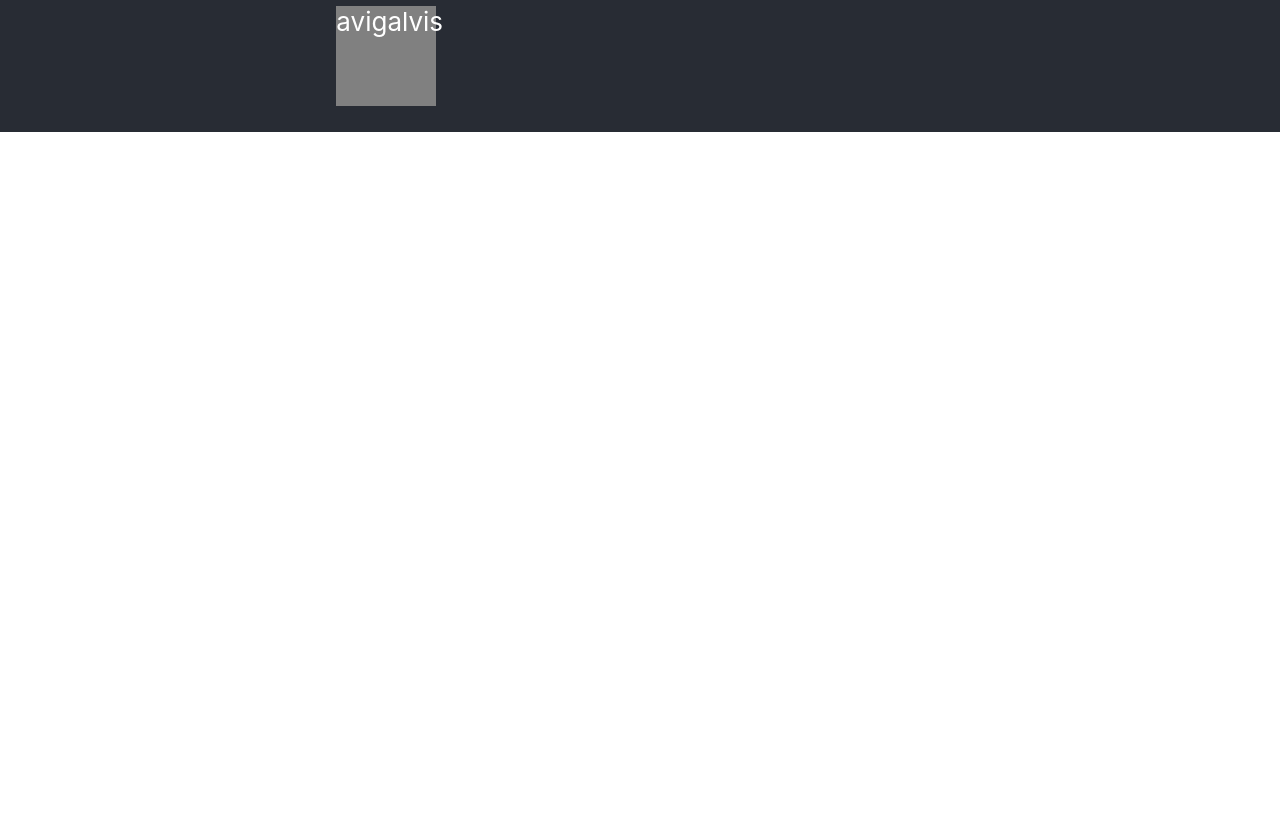
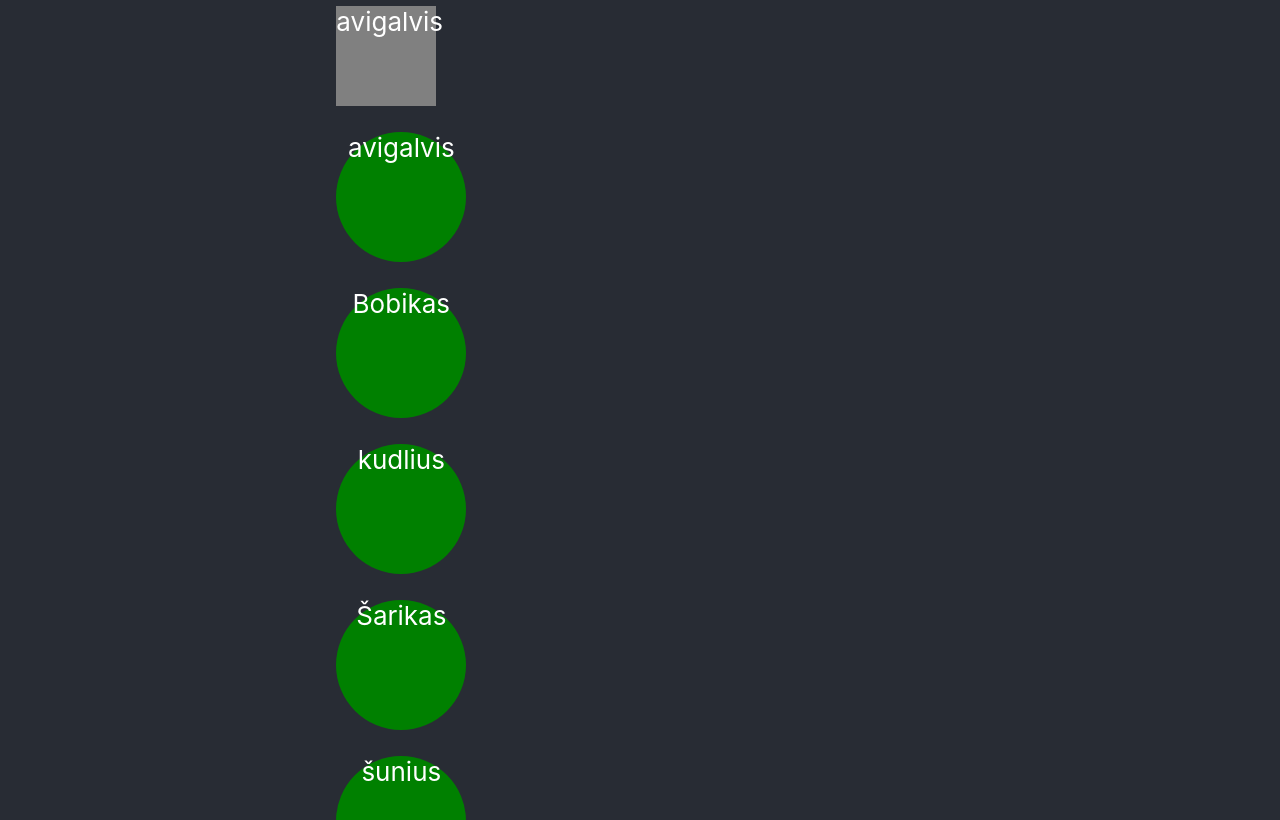
Before and after one commit to zasweted/home-work, a React (Create React App) app: page / in a window 1280 px wide. Shown: the part 1220-2040 px from the top of the page. Before the commit the page ends 1352 px from the top, so only its background shows below. Built offline with nearby package versions, Linux system fonts and the light colour scheme.

Commit message:
homework

```diff
--- a/src/App.jsx
+++ b/src/App.jsx
@@ -6,9 +6,11 @@ import ThreeProps from './Components/three-props';
 import ZebrahAndBeaver from './Components/zebrai-bebrai';
 import Zuikis from './Components/zuikis';
 import DogDivSquare from './Components/DogDiv';
+import DogDivRound from './Components/DogDivRound';
 
 
 const dogs = ['šuo', 'šunius', 'Bobikas', 'kudlius', 'Šarikas', 'avigalvis'];
+
 
 function App() {
   return (
@@ -25,6 +27,10 @@ function App() {
             dogs.map((a, i) => <DogDivSquare key={i} dogName={a} spalva={'grey'} aukstis={'100'} plotis={'100'}></DogDivSquare>)
           }
 
+          {
+            dogs.sort((a, b) => b.length - a.length).map((a, i)=> <DogDivRound key={i} dogName={a} spalva={'green'} aukstis={'130'} plotis={'130'} radius={'50'}></DogDivRound>)
+          }
+
         </div>
       </header>
     </div>
--- /dev/null
+++ b/src/Components/DogDivRound.jsx
@@ -0,0 +1,16 @@
+function DogDivRound({ dogName, spalva, aukstis, plotis, radius }){
+
+    return(
+
+        <p style={{
+            backgroundColor: spalva,
+            height: aukstis +'px',
+            width: plotis +'px',
+            borderRadius: radius +'%',
+        }}>{dogName}</p>
+
+    );
+
+};
+
+export default DogDivRound;
```
